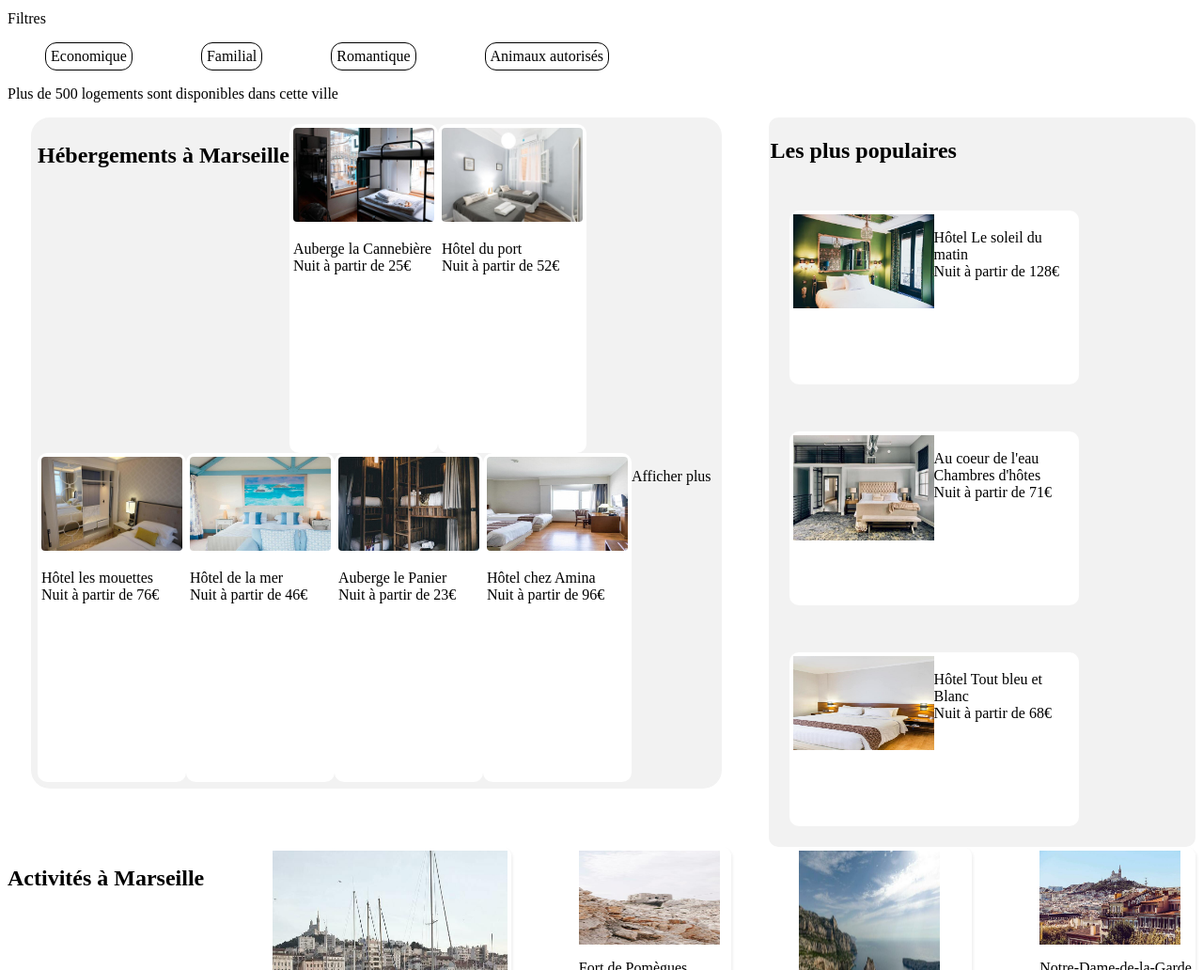
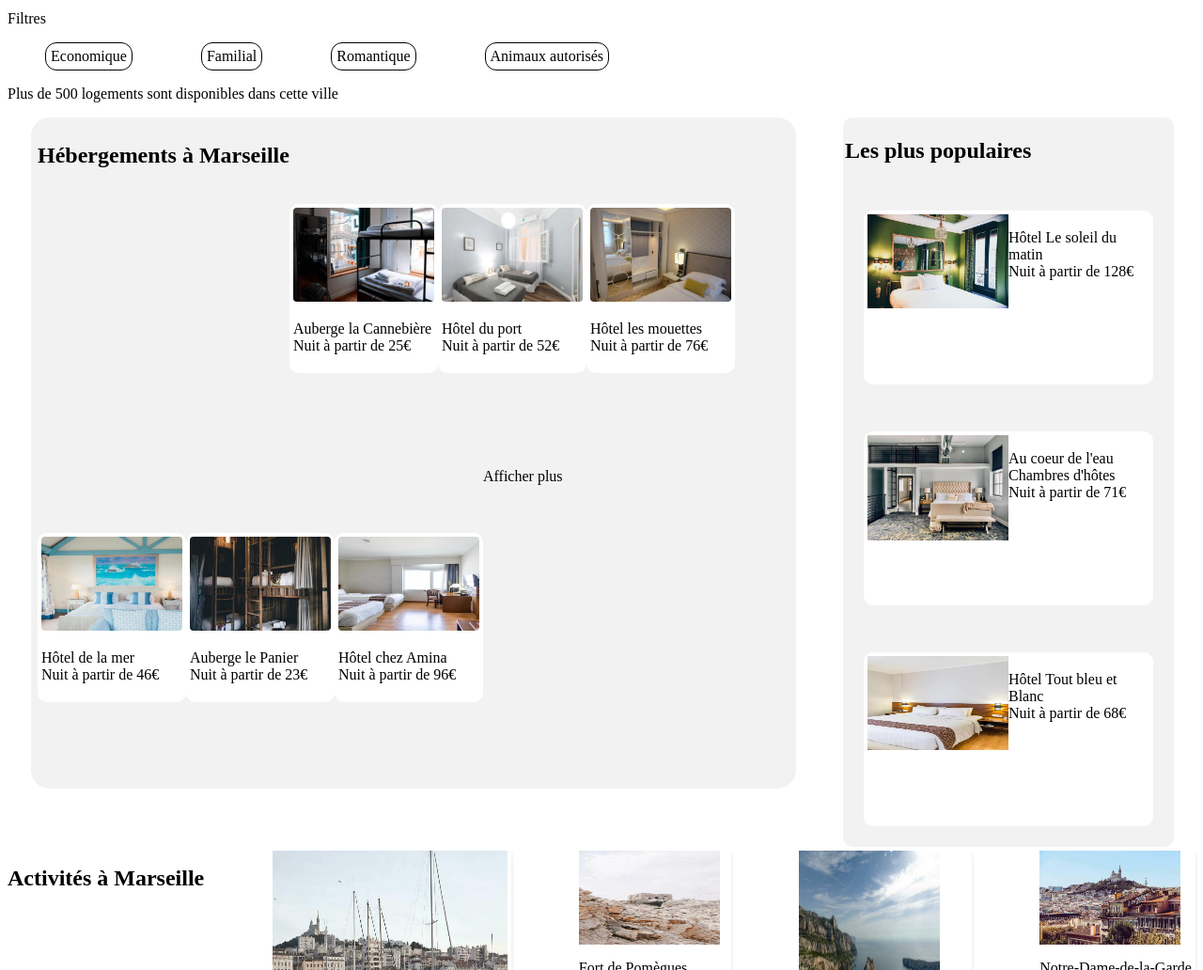
Before and after one commit to Jerem3martin/J-r-mieMartin_2_17032021, a plain HTML site: page Reservia.html in a window 1280 px wide. Shown: the part 180-1212 px from the top of the page at 94% size. Drawn offline with Linux system fonts and the light colour scheme.

Commit message:
rajout pack1/pack2 pour image heberg + enlever width pour popu

```diff
--- a/Reservia.html
+++ b/Reservia.html
@@ -55,6 +55,9 @@
 
             <h2 id="titre_heber">Hébergements à Marseille </h2>
 
+            <div class="pack1">
+
+
             <div id="image_heberg">
                 <img id="image_1" src="images/hebergements/4_small/marcus-loke-WQJvWU_HZFo-unsplash.jpg" alt="aubergela Cannebière" >
                 <p>Auberge la Cannebière <br />
@@ -69,6 +72,12 @@
                 <img id="image_3" src="images/hebergements/4_small/reisetopia-B8WIgxA_PFU-unsplash.jpg" alt="Hôtel les mouettes">
                 <p>Hôtel les mouettes <br />
                 Nuit à partir de 76€</p> </div>
+
+</div>
+
+
+<div class="pack2">
+
 
             <div id="image_heberg">
                 <img id="image_4" src="images/hebergements/4_small/annie-spratt-Eg1qcIitAuA-unsplash.jpg" alt="Hôtel de la mer">
@@ -85,6 +94,7 @@
                 <p>Hôtel chez Amina <br />
                 Nuit à partir de 96€</p> </div>
 
+                </div>
 
                 <p>Afficher plus </p>
 
--- a/style.css
+++ b/style.css
@@ -176,7 +176,6 @@
    flex-direction: column;
    justify-content: space-around;
    border: 2px solid  #F2F2F2 ;
-   width: 500px;
    border-radius: 10px;
 
 }
@@ -330,3 +329,17 @@ ul
 {
    display: flex;
 }
+
+.pack1
+{
+   display: flex;
+   align-items: flex-start;
+   align-items: center;
+}
+
+.pack2
+{
+   display: flex;
+   align-items: flex-start;
+   align-items: center;
+}
```
